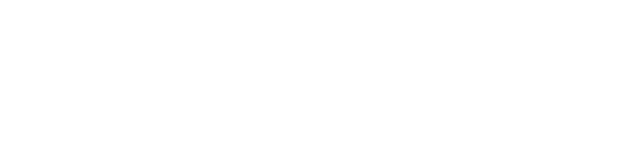
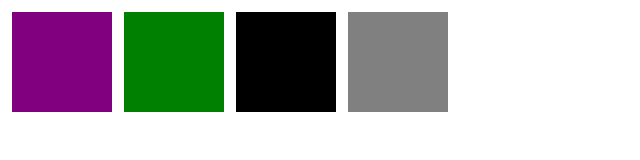
Before and after one commit to nine13/jameshubbell.github.io, a plain HTML site: page index.html in a window 1280 px wide. Shown: the whole page, without its empty margins (0-640 px from the left). Drawn offline with nearby package versions, Linux system fonts and the light colour scheme.

Commit message:
updated styles.css

```diff
--- a/assets/css/styles.css
+++ b/assets/css/styles.css
@@ -5,3 +5,19 @@
 	margin: 4px;
 	display: inline-block;
 }
+
+.purple {
+	background-color: purple;
+}
+
+.green {
+	background-color: green;
+}
+
+.black {
+	background-color: black;
+}
+
+.grey {
+	background-color: grey;
+}
```
